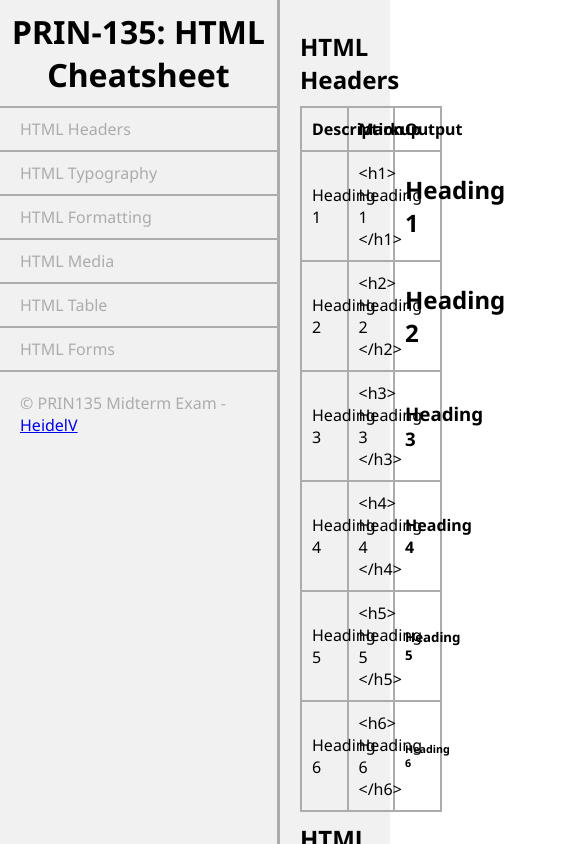
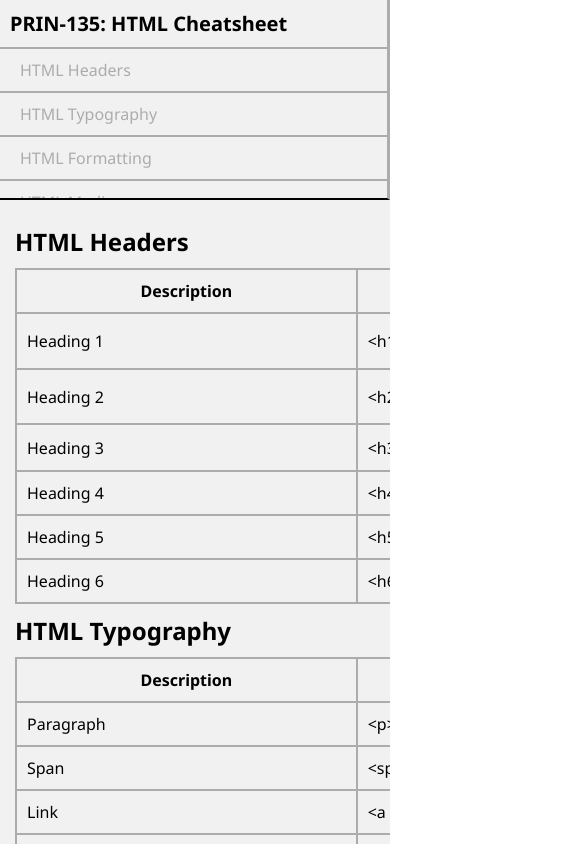
Before and after one commit to HeidelV/PRIN135L-PRELIM-EXAM, a plain HTML site: page index.html in a window 390 px wide. Shown: the top 844 px of the page, 585 px wide, since content can reach past the window. Drawn offline with Linux system fonts and the light colour scheme.

Commit message:
Added media.

```diff
--- a/index.css
+++ b/index.css
@@ -1,4 +1,4 @@
-*{
+* {
     margin: 0;
     padding: 0;
     box-sizing: border-box;
@@ -14,6 +14,10 @@
     text-align: center;
     padding: 10px;
     color: black;
+}
+
+.only-h1 {
+    font-size: 25px;
 }
 
 .navigation {
@@ -46,7 +50,6 @@ hr {
     border: 1px solid #acacac;
 }
 
-
 .navigation nav a:hover {
     background-color: #333333;
     color: #F1F1F1;
@@ -62,7 +65,9 @@ table {
     table-layout: fixed;
 }
 
-table, td, th {
+table,
+td,
+th {
     border: 2px solid #acacac;
     padding: 10px;
 }
@@ -75,11 +80,11 @@ thead {
     color: #acacac;
 }
 
-footer nav a{
+footer nav a {
     color: #2980b9;
 }
 
-h2{
+.header-title {
     padding: 10px 0px 10px 0px;
     margin: 0px;
 }
@@ -88,11 +93,13 @@ h2{
     width: 100%;
 }
 
-.list{
+.list {
     padding-left: 20px;
 }
 
-input[type=button], input[type=submit], input[type=reset] {
+input[type=button],
+input[type=submit],
+input[type=reset] {
     background-color: #707070;
     border: none;
     border-radius: 5px;
@@ -110,4 +117,94 @@ select {
     color: white;
     border-radius: 4px;
     background-color: #808080;
-  }
+}
+
+@media screen and (min-width: 426px) {
+    .container {
+        flex-direction: row;
+    }
+
+    .navigation {
+        width: 250px;
+    }
+
+    .main {
+        overflow-x: auto;
+    }
+}
+
+@media screen and (max-width: 425px) {
+
+    hr {
+        border: 1px solid #acacac;
+    }
+
+    .navigation {
+        width: 100%;
+        position: fixed;
+        top: 0;
+        left: 0;
+        height: 200px;
+        /* Make navigation full height */
+        background-color: #F1F1F1;
+        /* Allow vertical scrolling */
+        box-sizing: border-box;
+        overflow: scroll;
+        border-bottom: 2px solid black;
+    }
+
+    .nav-title {
+        text-align: center;
+        padding: 10px;
+        color: black;
+    }
+
+    .navigation nav a {
+        display: block;
+        text-decoration: none;
+        padding: 10px 20px 10px 20px;
+        transition: background-color 0.3s;
+        color: #acacac;
+    }
+
+    .navigation nav a:hover {
+        color: #F1F1F1;
+    }
+
+    .nav-title {
+        text-align: left;
+        font-size: 20px;
+    }
+
+    .main {
+        margin-top: 200px;
+        padding: 15px;
+        margin-left: 0px;
+        flex: 1;
+        overflow-x: auto;
+        width: 1024px;
+        max-width: none;
+    }
+
+    section {
+        margin-left: 0px;
+        flex: 1;
+        width: 1024px;
+        max-width: none;
+    }
+
+    footer {
+        position: relative;
+    }
+
+    nav ul {
+        padding: 0;
+        margin: 0;
+    }
+
+    .navigation nav ul {
+        list-style-type: none;
+        margin: 0;
+        padding: 0;
+    }
+}
--- a/index.html
+++ b/index.html
@@ -1,5 +1,6 @@
 <!DOCTYPE html>
 <html>
+
 <head>
     <meta charset="utf-8">
     <meta http-equiv="X-UA-Compatible" content="IE=edge">
@@ -10,7 +11,8 @@
     <!-- Google Fonts -->
     <link rel="preconnect" href="https://fonts.googleapis.com">
     <link rel="preconnect" href="https://fonts.gstatic.com" crossorigin>
-        <link href="https://fonts.googleapis.com/css2?family=Noto+Sans:ital,wght@0,100..900;1,100..900&display=swap" rel="stylesheet">
+    <link href="https://fonts.googleapis.com/css2?family=Noto+Sans:ital,wght@0,100..900;1,100..900&display=swap"
+        rel="stylesheet">
 
     <title>PRIN-135: HTML Cheatsheet</title>
 </head>
@@ -37,13 +39,14 @@
                 </ul>
             </nav>
             <footer>
-                    <p class="credits">© PRIN135 Midterm Exam - <a href="https://github.com/HeidelV" class="github-link">HeidelV</a></p>
+                <p class="credits">© PRIN135 Midterm Exam - <a href="https://github.com/HeidelV"
+                        class="github-link">HeidelV</a></p>
             </footer>
         </div>
 
         <div class="main">
             <section id="headers">
-                    <h2>HTML Headers </h2>
+                <h2 class="header-title">HTML Headers </h2>
                 <table>
                     <thead>
                         <tr>
@@ -56,39 +59,51 @@
                         <tr>
                             <td>Heading 1</td>
                             <td>&lt;h1&gt; Heading 1 &lt;/h1&gt;</td>
-                                <td><h1>Heading 1</h1></td>
+                            <td>
+                                <h1 class="only-h1">Heading 1</h1>
+                            </td>
                         </tr>
                         <tr>
                             <td>Heading 2</td>
                             <td>&lt;h2&gt; Heading 2 &lt;/h2&gt;</td>
-                                <td><h2>Heading 2</h2></td>
+                            <td>
+                                <h2>Heading 2</h2>
+                            </td>
                         </tr>
                         <tr>
                             <td>Heading 3</td>
                             <td>&lt;h3&gt; Heading 3 &lt;/h3&gt;</td>
-                                <td><h3>Heading 3</h3></td>
+                            <td>
+                                <h3>Heading 3</h3>
+                            </td>
                         </tr>
                         <tr>
                             <td>Heading 4</td>
                             <td>&lt;h4&gt; Heading 4 &lt;/h4&gt;</td>
-                                <td><h4>Heading 4</h4></td>
+                            <td>
+                                <h4>Heading 4</h4>
+                            </td>
                         </tr>
                         <tr>
                             <td>Heading 5</td>
                             <td>&lt;h5&gt; Heading 5 &lt;/h5&gt;</td>
-                                <td><h5>Heading 5</h5></td>
+                            <td>
+                                <h5>Heading 5</h5>
+                            </td>
                         </tr>
                         <tr>
                             <td>Heading 6</td>
                             <td>&lt;h6&gt; Heading 6 &lt;/h6&gt;</td>
-                                <td><h6>Heading 6</h6></td>
+                            <td>
+                                <h6>Heading 6</h6>
+                            </td>
                         </tr>
                     </tbody>
                 </table>
             </section>
 
-                <section id="typography"></section>
-                    <h2>HTML Typography </h2>
+            <section id="typography">
+                <h2 class="header-title">HTML Typography </h2>
                 <table>
                     <thead>
                         <tr>
@@ -101,7 +116,9 @@
                         <tr>
                             <td>Paragraph</td>
                             <td>&lt;p&gt; This is a paragraph. &lt;/p&gt;</td>
-                                <td><p>This is a paragraph</p></td>
+                            <td>
+                                <p>This is a paragraph</p>
+                            </td>
                         </tr>
                         <tr>
                             <td>Span</td>
@@ -156,7 +173,8 @@
                             </td>
                             <td>
                                 This content is above the Horizontal Rule
-                                    <br><hr>
+                                <br>
+                                <hr>
                                 This content is below the Horizontal Rule
                             </td>
                         </tr>
@@ -189,7 +207,8 @@
                             <td>Computer Code</td>
                             <td>
                                 &lt;code&gt;
-                                    <br>&nbsp;&nbsp;&nbsp;&nbsp;&nbsp;&nbsp;&nbsp;&nbsp;&nbsp;&nbsp;&nbsp; Console.WriteLine("Hello World!");
+                                <br>&nbsp;&nbsp;&nbsp;&nbsp;&nbsp;&nbsp;&nbsp;&nbsp;&nbsp;&nbsp;&nbsp;
+                                Console.WriteLine("Hello World!");
                                 <br>&lt;/code&gt;
                             </td>
                             <td>Console.WriteLine("Hello World!");
@@ -199,8 +218,8 @@
                 </table>
             </section>
 
-                <section id="formatting"></section>
-                    <h2>HTML Formatting </h2>
+            <section id="formatting">
+                <h2 class="header-title">HTML Formatting </h2>
                 <table>
                     <thead>
                         <tr>
@@ -270,8 +289,8 @@
                 </table>
             </section>
 
-                <section id="media"></section>
-                    <h2>HTML Media </h2>
+            <section id="media">
+                <h2 class="header-title">HTML Media </h2>
                 <table>
                     <thead>
                         <tr>
@@ -299,8 +318,12 @@
                             </td>
                             <td>
                                 <video class="td-media" width="320" height="240" controls>
-                                        <source src="https://storage.googleapis.com/gtv-videos-bucket/sample/ForBiggerBlazes.mp4" type="video/mp4">
-                                        <source src="https://storage.googleapis.com/gtv-videos-bucket/sample/ForBiggerBlazes.mp4" type="video/ogg">
+                                    <source
+                                        src="https://storage.googleapis.com/gtv-videos-bucket/sample/ForBiggerBlazes.mp4"
+                                        type="video/mp4">
+                                    <source
+                                        src="https://storage.googleapis.com/gtv-videos-bucket/sample/ForBiggerBlazes.mp4"
+                                        type="video/ogg">
                                     Your browser does not support the video tag.
                                 </video>
                             </td>
@@ -327,14 +350,16 @@
                         <tr>
                             <td>IFrame</td>
                             <td>&lt;iframe src="url"&gt; &lt;/iframe&gt;</td>
-                                <td><iframe class="td-media" src="https:&#x2F;&#x2F;www.canva.com&#x2F;design&#x2F;DAGRGfdqqK0&#x2F;a4g7Fq1ZCb-A6DrYhHa-rQ&#x2F;view?embed" frameborder="0"></iframe></td>
+                            <td><iframe class="td-media"
+                                    src="https:&#x2F;&#x2F;www.canva.com&#x2F;design&#x2F;DAGRGfdqqK0&#x2F;a4g7Fq1ZCb-A6DrYhHa-rQ&#x2F;view?embed"
+                                    frameborder="0"></iframe></td>
                         </tr>
                     </tbody>
                 </table>
             </section>
 
-                <section id="table"></section>
-                    <h2>HTML Table </h2>
+            <section id="table">
+                <h2 class="header-title">HTML Table </h2>
                 <table>
                     <thead>
                         <tr>
@@ -455,8 +480,8 @@
                 </table>
             </section>
 
-                <section id="forms"></section>
-                    <h2>HTML Form Elements </h1>
+            <section id="forms">
+                <h2 class="header-title">HTML Form Elements </h1>
                     <table>
                         <thead>
                             <tr>
@@ -469,60 +494,76 @@
                         <tbody>
                             <tr>
                                 <td>Label</td>
-                                <td><p>&lt;label for=&quot;input-id&quot;&gt;Label:&lt;/label&gt;</p>
+                                <td>
+                                    <p>&lt;label for=&quot;input-id&quot;&gt;Label:&lt;/label&gt;</p>
                                 </td>
-                                <td><label for ="input-id">Label:</label></td>
+                                <td><label for="input-id">Label:</label></td>
                             </tr>
                             <tr>
                                 <td>Input - Textbox</td>
-                                <td><p>&lt;input type=&quot;text&quot; name=&quot;name&quot;&gt;</p>
+                                <td>
+                                    <p>&lt;input type=&quot;text&quot; name=&quot;name&quot;&gt;</p>
                                 </td>
-                                <td><input type= "text" name="name"></td>
+                                <td><input type="text" name="name"></td>
                             </tr>
                             <tr>
                                 <td>Input - Number</td>
-                                <td><p>&lt;input type=&quot;number&quot; name=&quot;name&quot;&gt;</p></td>
-                                <td><input type= "number" name="name"></td>
+                                <td>
+                                    <p>&lt;input type=&quot;number&quot; name=&quot;name&quot;&gt;</p>
+                                </td>
+                                <td><input type="number" name="name"></td>
                             </tr>
                             <tr>
                                 <td>Input - Password</td>
-                                <td><p>&lt;input type=&quot;password&quot; name=&quot;name&quot;&gt;</p></td>
-                                <td><input type= "password" name="name"></td>
+                                <td>
+                                    <p>&lt;input type=&quot;password&quot; name=&quot;name&quot;&gt;</p>
+                                </td>
+                                <td><input type="password" name="name"></td>
                             </tr>
                             <tr>
                                 <td>Input - Checkbox</td>
-                                <td><p>&lt;input type=&quot;checkbox&quot; name=&quot;name&quot;&gt; Check me</p></td>
-                                <td><input type= "checkbox" name="name"> Check me</td>
+                                <td>
+                                    <p>&lt;input type=&quot;checkbox&quot; name=&quot;name&quot;&gt; Check me</p>
+                                </td>
+                                <td><input type="checkbox" name="name"> Check me</td>
                             </tr>
                             <tr>
                                 <td>Input - Radio</td>
-                                <td><p>&lt;input type=&quot;radio&quot; name=&quot;name&quot;&gt; Option 1</p>
+                                <td>
+                                    <p>&lt;input type=&quot;radio&quot; name=&quot;name&quot;&gt; Option 1</p>
                                     <p>&lt;input type=&quot;radio&quot; name=&quot;name&quot;&gt; Option 2</p>
                                 </td>
-                                <td><input type= "radio" name="name"> Option 1
-                                <input type= "radio" name="name"> Option 2
+                                <td><input type="radio" name="name"> Option 1
+                                    <input type="radio" name="name"> Option 2
                                 </td>
                             </tr>
                             <tr>
                                 <td>Input - Submit</td>
-                                <td><p>&lt;input type=&quot;submit&quot; value=&quot;Submit&quot;&gt;</p></td>
                                 <td>
-                                    <input type="submit" value="Submit"></td>
+                                    <p>&lt;input type=&quot;submit&quot; value=&quot;Submit&quot;&gt;</p>
+                                </td>
+                                <td>
+                                    <input type="submit" value="Submit">
+                                </td>
                             </tr>
                             <tr>
                                 <td>Input - Button</td>
-                                <td><p>&lt;input type=&quot;button&quot; value=&quot;Click Me&quot;&gt;</p></td>
+                                <td>
+                                    <p>&lt;input type=&quot;button&quot; value=&quot;Click Me&quot;&gt;</p>
+                                </td>
                                 <td><input type="button" value="Click Me"></td>
                             </tr>
                             <tr>
                                 <td>Select</td>
-                                <td><p>
+                                <td>
+                                    <p>
                                         &lt;select name=&quot;name&quot;&gt;<br>
                                         &nbsp;&nbsp;&lt;option value=&quot;option1&quot;&gt;Option 1&lt;/option&gt;<br>
                                         &nbsp;&nbsp;&lt;option value=&quot;option2&quot;&gt;Option 2&lt;/option&gt;<br>
                                         &nbsp;&nbsp;&lt;option value=&quot;option3&quot;&gt;Option 3&lt;/option&gt;<br>
                                         &lt;/select&gt;
-                                </p></td>
+                                    </p>
+                                </td>
                                 <td><select name="name">
                                         <option value="option1">Option 1</option>
                                         <option value="option2">Option 2</option>
@@ -531,9 +572,11 @@
                             </tr>
                             <tr>
                                 <td>Textarea</td>
-                                <td><p>
+                                <td>
+                                    <p>
                                         &lt;textarea name=&quot;name&quot;&gt;Textarea here&lt;/textarea&gt;
-                                </p></td>
+                                    </p>
+                                </td>
                                 <td><textarea name="name">Textarea here</textarea></td>
                             </tr>
                         </tbody>
@@ -542,4 +585,5 @@
         </div>
     </div>
 </body>
+
 </html>
```
Lines whose indentation alone changed are shown as unchanged.
